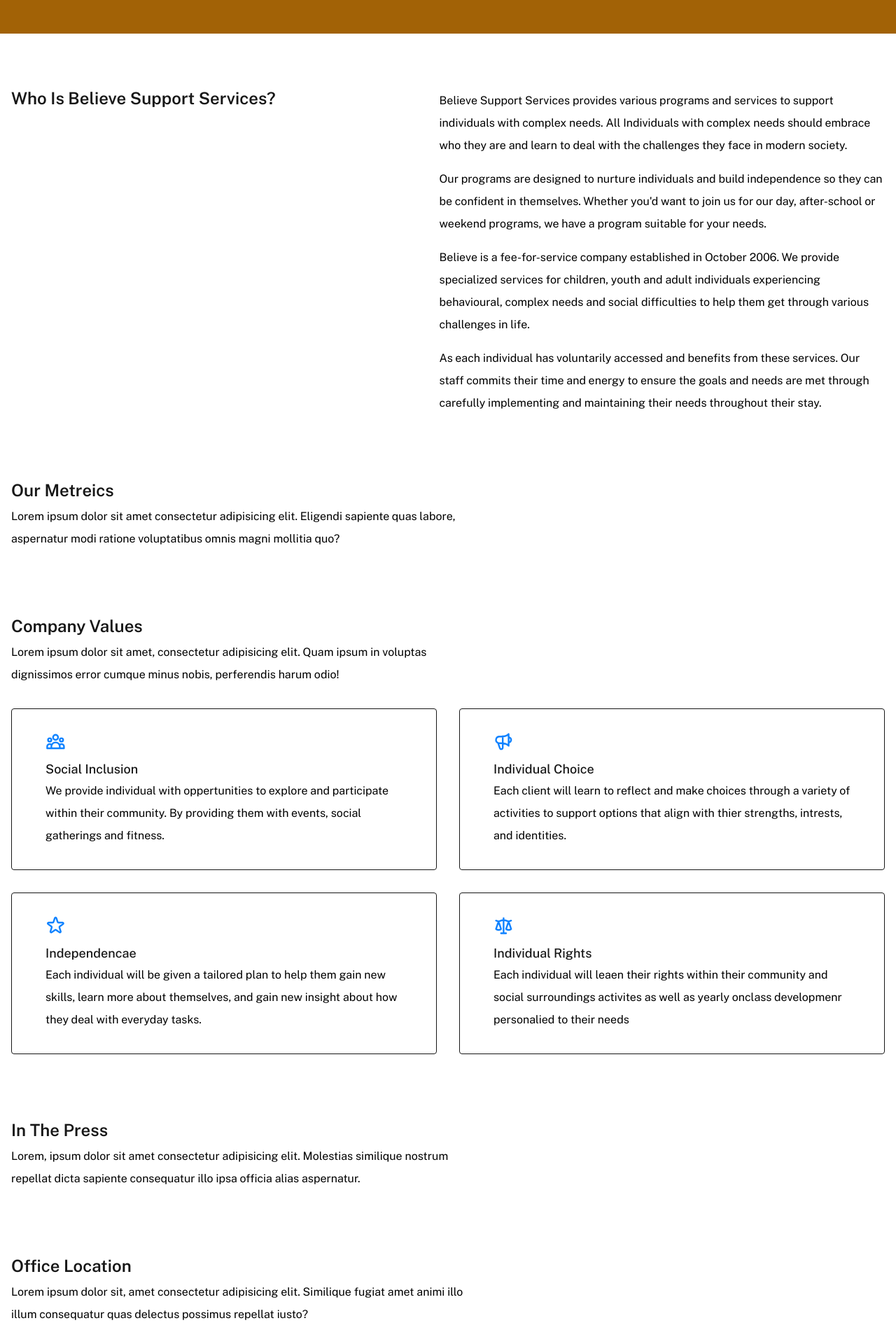
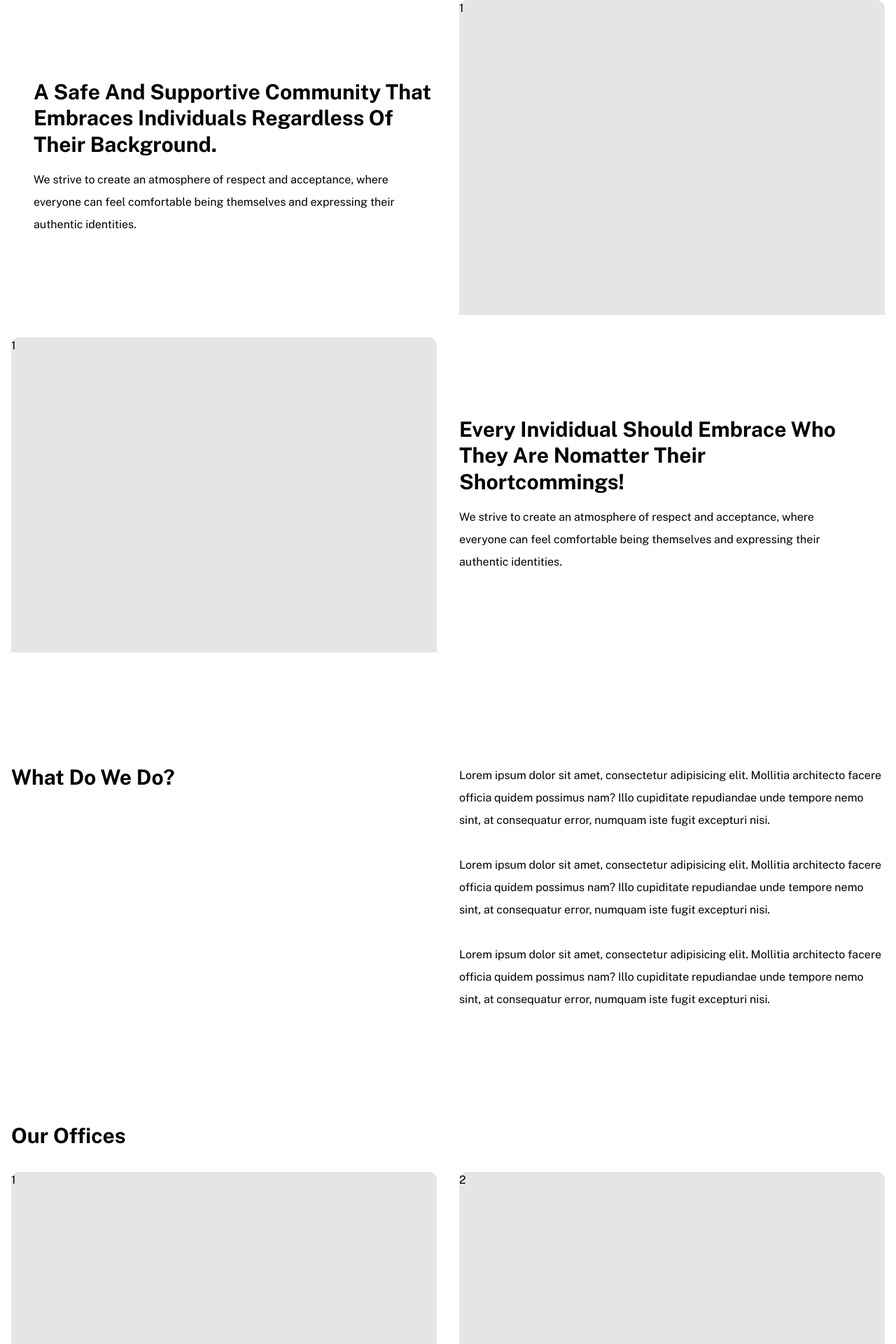
Before and after one commit to Justin-Bento/believe-support-services, a Next.js app: page /about in a window 1280 px wide. Shown: the part 356-2276 px from the top of the page at 70% size. Built offline with nearby package versions, Linux system fonts and the light colour scheme.

Commit message:
fixed  about page

```diff
--- a/pages/about.tsx
+++ b/pages/about.tsx
@@ -1,163 +1,43 @@
-import Head from "next/head";
-import {
-  HiOutlineScale,
-  HiOutlineUserGroup,
-  HiOutlineStar,
-  HiOutlineSpeakerphone,
-} from "react-icons/hi";
-
-export default function About() {
+export default function about() {
   return (
-    <>
-      <Head>
-        <title>About - Believe Support Services</title>
-      </Head>
-      <main className="space-y-[4rem] mb-[4rem]">
-        <section className="py-24 bg-primary-700">
-          <div className="p-4 md:container md:mx-auto">
-            <h1 className="mt-2 font-serif text-primary-50">Our Mission</h1>
-            <p className="text-2xl italic font-medium leading-10 capitalize text-primary-50 max-w-prose">
-              We Believe all individuals should embrace who they are, define
-              their future and can change the world.
-            </p>
+    <main className="mb-16 space-y-16">
+      <section className="w-full py-12 bg-yellow-700">
+        <div className="p-4 wrapper">
+          <h1 className="font-serif text-white">Our Mission</h1>
+          <h1 className="max-w-3xl text-xl italic text-gray-50">Lorem ipsum dolor sit amet, consectetur adipisicing elit. Laborum, pariatur molestiae consectetur eius quas vel quos porro esse ullam iste?</h1>
         </div>
       </section>
-        <section className="p-4 md:container md:mx-auto">
-          <div className="flex flex-col items-start justify-between gap-6 md:flex-row">
-            <h2 className="text-2xl font-semibold leading-none text-gray-900 capitalize">
-              Who is Believe Support Services?
-            </h2>
-            <aside className="space-y-4 leading-7 max-w-prose">
-              <p>
-                Believe Support Services provides various programs and services
-                to support individuals with complex needs. All Individuals with
-                complex needs should embrace who they are and learn to deal with
-                the challenges they face in modern society.
-              </p>
-              <p>
-                Our programs are designed to nurture individuals and build
-                independence so they can be confident in themselves. Whether
-                you&#39;d want to join us for our day, after-school or weekend
-                programs, we have a program suitable for your needs.
-              </p>
-              <p>
-                Believe is a fee-for-service company established in October
-                2006. We provide specialized services for children, youth and
-                adult individuals experiencing behavioural, complex needs and
-                social difficulties to help them get through various challenges
-                in life.
-              </p>
-              <p>
-                As each individual has voluntarily accessed and benefits from
-                these services. Our staff commits their time and energy to
-                ensure the goals and needs are met through carefully
-                implementing and maintaining their needs throughout their stay.
-              </p>
-            </aside>
+      <section className="grid grid-cols-1 gap-8 p-4 md:grid-cols-2 wrapper">
+        <div className="flex flex-col items-start justify-center gap-4 md:ml-8">
+          <h2 className="text-3xl font-bold leading-tight capitalize">A safe and supportive community that embraces individuals regardless of their background.</h2>
+          <p className="">We strive to create an atmosphere of respect and acceptance, where everyone can feel comfortable being themselves and expressing their authentic identities.</p>
+        </div>
+        <div className="w-full h-[450px] bg-gray-200 rounded-t-xl">1</div>
+        <div className="w-full h-[450px] bg-gray-200 rounded-t-xl">1</div>
+        <div className="flex flex-col items-start justify-center gap-4 md:mr-8">
+          <h3 className="text-3xl font-bold leading-tight capitalize ">Every Invididual Should Embrace Who They Are Nomatter Their Shortcommings!</h3>
+          <p className="">We strive to create an atmosphere of respect and acceptance, where everyone can feel comfortable being themselves and expressing their authentic identities.</p>
         </div>
       </section>
-        <section className="p-4 md:container md:mx-auto">
-          <h3 className="text-2xl font-semibold leading-none text-gray-900 capitalize">
-            Our Metreics
-          </h3>
-          <p className="max-w-2xl mt-2.5">
-            Lorem ipsum dolor sit amet consectetur adipisicing elit. Eligendi
-            sapiente quas labore, aspernatur modi ratione voluptatibus omnis
-            magni mollitia quo?
-          </p>
+      <section className="p-4 wrapper">
+        <div className="grid grid-cols-1 gap-8 my-16 md:grid-cols-2">
+          <div className="">
+            <h4 className="text-3xl font-bold leading-tight capitalize">What Do We Do?</h4>
+          </div>
+          <div className="space-y-8 max-w-prose">
+            <p className="">Lorem ipsum dolor sit amet, consectetur adipisicing elit. Mollitia architecto facere officia quidem possimus nam? Illo cupiditate repudiandae unde tempore nemo sint, at consequatur error, numquam iste fugit excepturi nisi.</p>
+            <p className="">Lorem ipsum dolor sit amet, consectetur adipisicing elit. Mollitia architecto facere officia quidem possimus nam? Illo cupiditate repudiandae unde tempore nemo sint, at consequatur error, numquam iste fugit excepturi nisi.</p>
+            <p className="">Lorem ipsum dolor sit amet, consectetur adipisicing elit. Mollitia architecto facere officia quidem possimus nam? Illo cupiditate repudiandae unde tempore nemo sint, at consequatur error, numquam iste fugit excepturi nisi.</p>
+          </div>
+        </div>
       </section>
-        <section className="p-4 md:container md:mx-auto">
-          <h4 className="text-2xl font-semibold leading-none text-gray-900 capitalize">
-            Company Values
-          </h4>
-          <p className="max-w-2xl mt-2.5">
-            Lorem ipsum dolor sit amet, consectetur adipisicing elit. Quam ipsum
-            in voluptas dignissimos error cumque minus nobis, perferendis harum
-            odio!
-          </p>
-          <article className="grid grid-cols-1 gap-4 mt-8 lg:grid-cols-2 lg:gap-8">
-            <div className="px-4 border border-gray-900 rounded lg:py-8 lg:px-12">
-              <span className="w-10 h-10 bg-gray-800">
-                <HiOutlineUserGroup
-                  size="1.8rem"
-                  className="text-secondary-600"
-                />
-              </span>
-              <h4 className="mt-4 text-lg font-medium leading-none text-gray-900 capitalize">
-                Social Inclusion
-              </h4>
-              <p className="mt-1.5">
-                We provide individual with oppertunities to explore and
-                participate within their community. By providing them with
-                events, social gatherings and fitness.
-              </p>
+      <section className="p-4 wrapper">
+        <h5 className="text-3xl font-bold leading-tight capitalize">Our Offices</h5>
+        <div className="grid grid-cols-1 gap-8 mt-8 md:grid-cols-2">
+          <div className="bg-gray-200 w-full rounded-t-xl h-[250px]">1</div>
+          <div className="bg-gray-200 w-full rounded-t-xl h-[250px]">2</div>
         </div>
-            <div className="px-4 border border-gray-900 rounded lg:py-8 lg:px-12">
-              <span className="w-10 h-10 bg-gray-800">
-                <HiOutlineSpeakerphone
-                  size="1.8rem"
-                  className="text-secondary-600"
-                />
-              </span>
-              <h4 className="mt-4 text-lg font-medium leading-none text-gray-900 capitalize">
-                Individual Choice
-              </h4>
-              <p className="mt-1.5">
-                Each client will learn to reflect and make choices through a
-                variety of activities to support options that align with thier
-                strengths, intrests, and identities.
-              </p>
-            </div>
-            <div className="px-4 border border-gray-900 rounded lg:py-8 lg:px-12">
-              <span className="w-10 h-10 bg-gray-800">
-                <HiOutlineStar size="1.8rem" className="text-secondary-600" />
-              </span>
-              <h4 className="mt-4 text-lg font-medium leading-none text-gray-900 capitalize">
-                Independencae
-              </h4>
-              <p className="mt-1.5">
-                Each individual will be given a tailored plan to help them gain
-                new skills, learn more about themselves, and gain new insight
-                about how they deal with everyday tasks.
-              </p>
-            </div>
-            <div className="px-4 border border-gray-900 rounded lg:py-8 lg:px-12">
-              <span className="w-10 h-10 bg-gray-800">
-                <HiOutlineScale size="1.8rem" className="text-secondary-600" />
-              </span>
-              <h4 className="mt-4 text-lg font-medium leading-none text-gray-900 capitalize">
-                Individual Rights
-              </h4>
-              <p className="mt-1.5">
-                Each individual will leaen their rights within their community
-                and social surroundings activites as well as yearly onclass
-                developmenr personalied to their needs
-              </p>
-            </div>
-          </article>
-        </section>
-        <section className="p-4 md:container md:mx-auto">
-          <h5 className="text-2xl font-semibold leading-none text-gray-900 capitalize">
-            In the press
-          </h5>
-          <p className="max-w-2xl mt-2.5">
-            Lorem, ipsum dolor sit amet consectetur adipisicing elit. Molestias
-            similique nostrum repellat dicta sapiente consequatur illo ipsa
-            officia alias aspernatur.
-          </p>
-        </section>
-        <section className="p-4 md:container md:mx-auto">
-          <h6 className="text-2xl font-semibold leading-none text-gray-900 capitalize">
-            Office Location
-          </h6>
-          <p className="max-w-2xl mt-2.5">
-            Lorem ipsum dolor sit, amet consectetur adipisicing elit. Similique
-            fugiat amet animi illo illum consequatur quas delectus possimus
-            repellat iusto?
-          </p>
-          <div className="w-full mt-8 bg-gray-200 rounded h-96"></div>
       </section>
     </main>
-    </>
-  );
+  )
 }
```
Lines whose indentation alone changed are shown as unchanged.
